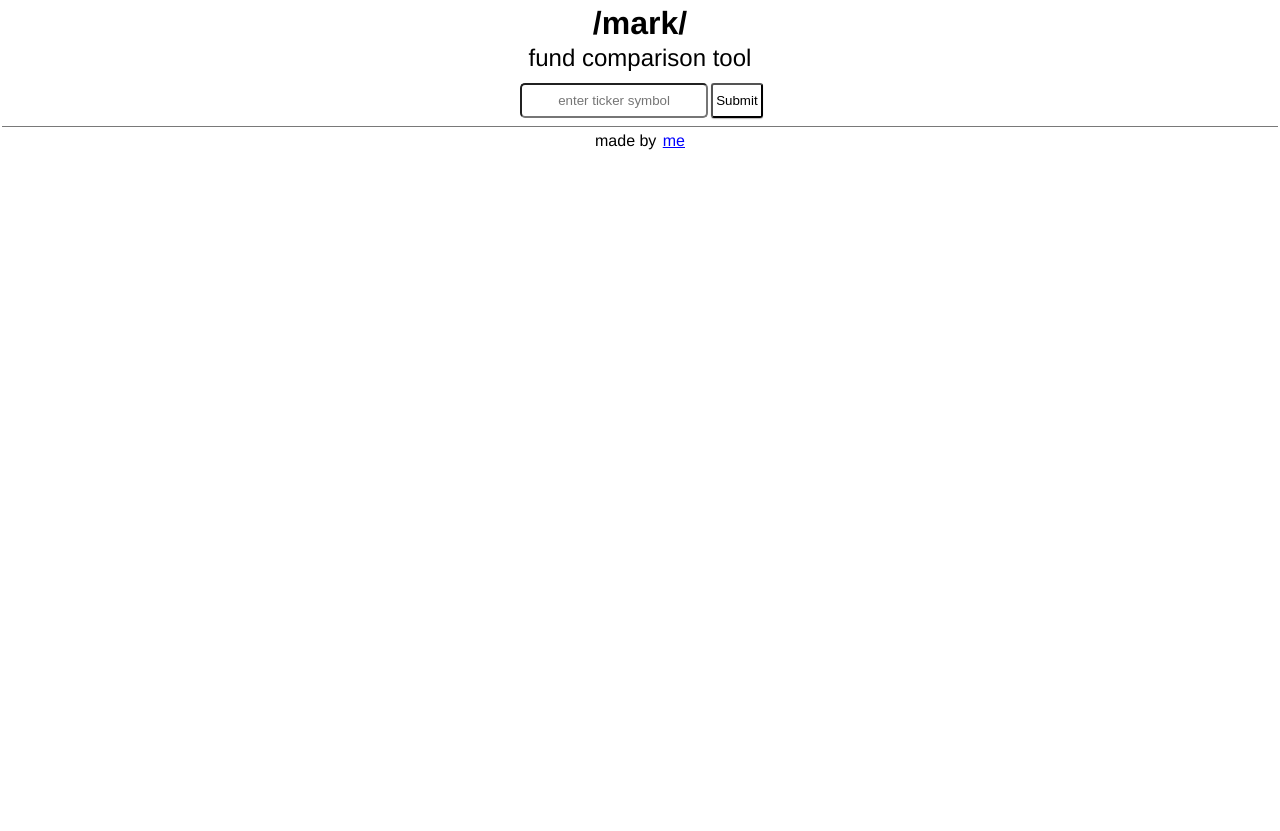
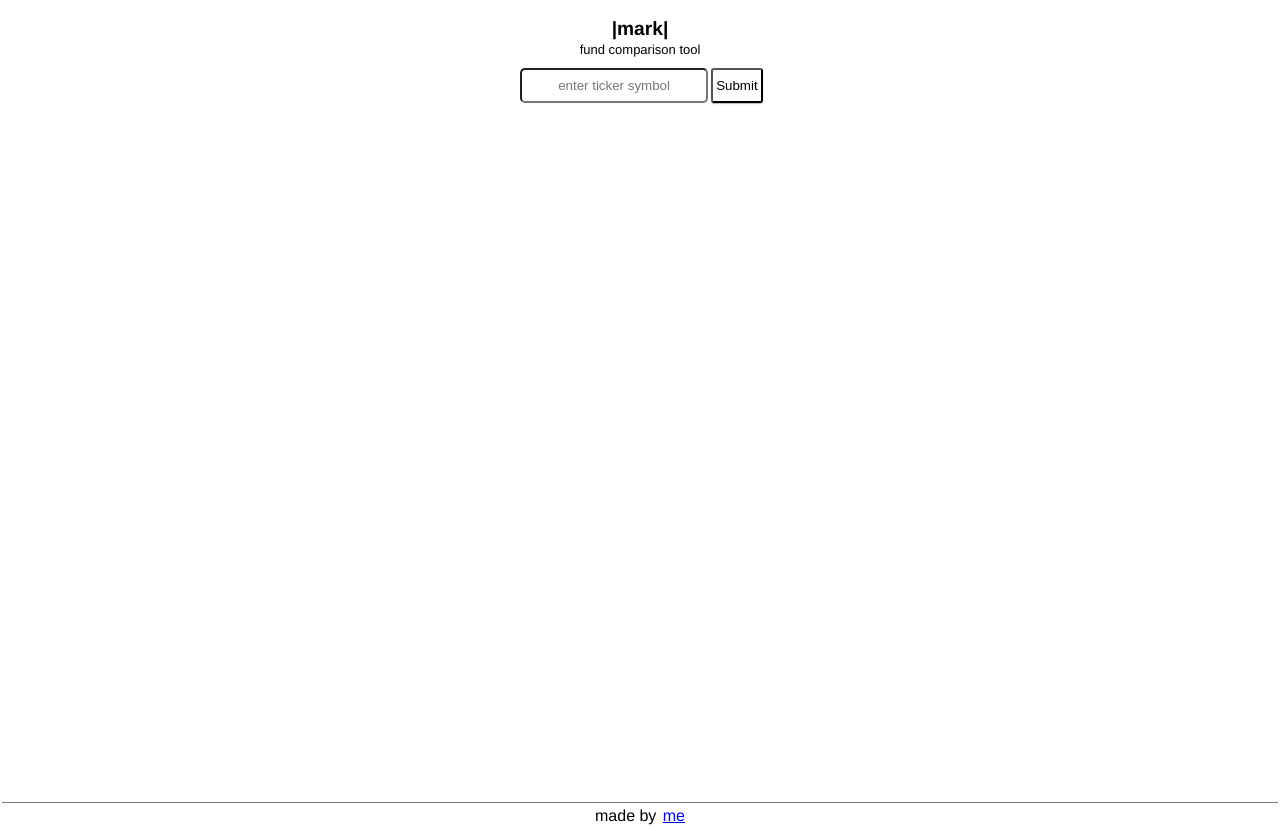
Before and after one commit to gmzi/mark, a Next.js app: page / in a window 1280 px wide. Before the commit the page ends 800 px from the top, so only its background shows below. Built offline with nearby package versions, Linux system fonts and the light colour scheme; no server answers.

Commit message:
simplify flex try 1

```diff
--- a/components/layout.module.css
+++ b/components/layout.module.css
@@ -13,6 +13,7 @@
     flex-direction: column;
     justify-content: center;
     align-items: center; */
+    min-height: 100vh;
   }
 
   .nav a {
--- a/pages/index.js
+++ b/pages/index.js
@@ -148,7 +148,7 @@ export default function Home() {
         <link rel="icon" href="/favicon4.ico" />
       </Head>
       <div className={styles.mainWrapper}>
-      <h1 className={styles.h1}>/mark/</h1>
+        <h1 className={styles.h1}>|mark|</h1>
         <h2 className={styles.h2}>fund comparison tool</h2>
         <Autocomplete input={input} setInput={setInput} makeRequest={makeRequest} setLoading={setLoading}/>
         {loading &&
--- a/styles/Home.module.css
+++ b/styles/Home.module.css
@@ -1,19 +1,20 @@
 .mainWrapper {
-  width: 100%;
-  height: 100%;
-  padding: .2rem .5rem;
+  padding: 1rem .5rem;
   display: flex;
   flex-direction: column;
   align-items: center;
+  font-size: .6rem;
 }
 
 .h1 {
   margin: .12rem 0rem;
+  font-size: normal;
 }
 
 .h2 {
   margin: 0rem 0rem .5rem 0rem;
   font-weight: 400;
+  font-size: small;
 }
 
 /* ---------------------------------------------------------- */
```
Lines whose indentation alone changed are shown as unchanged.
